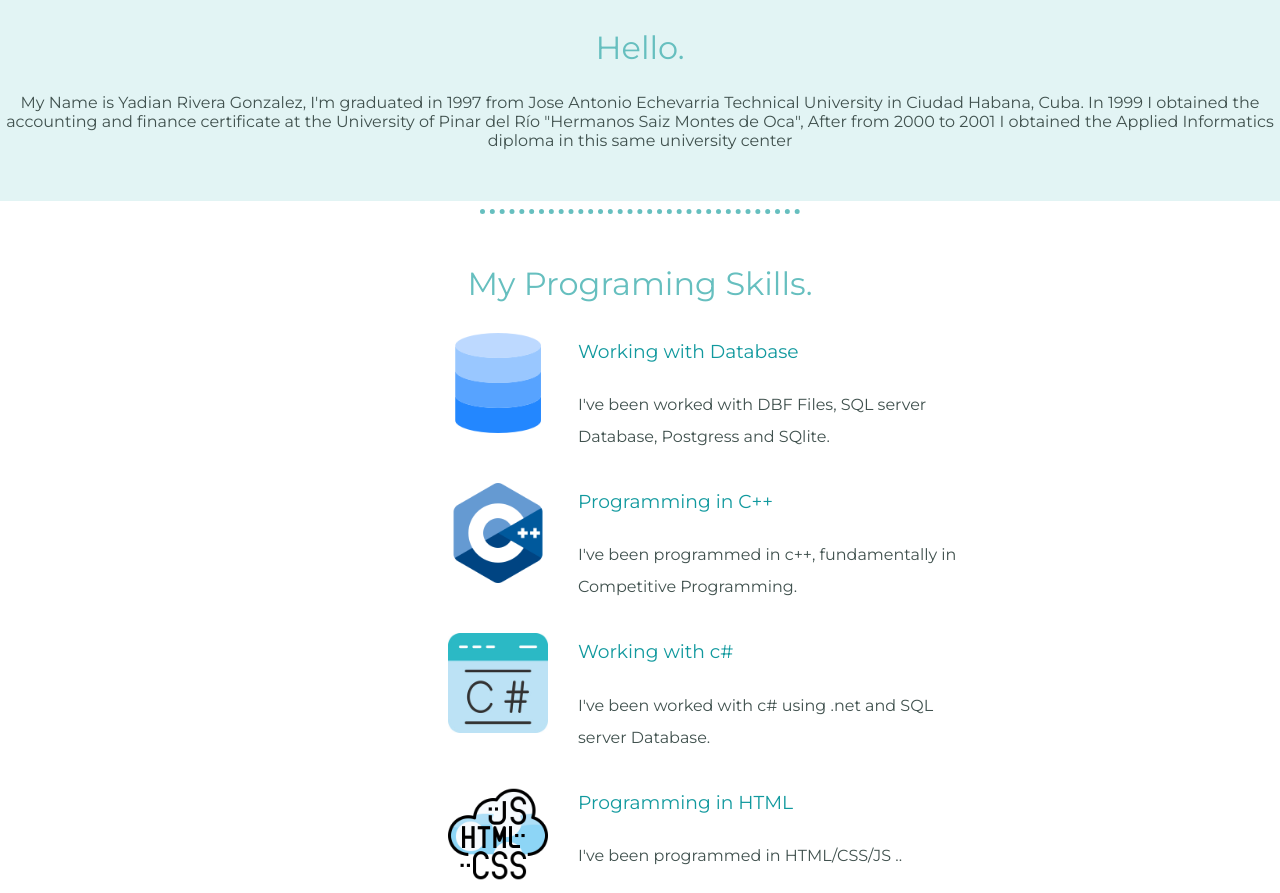
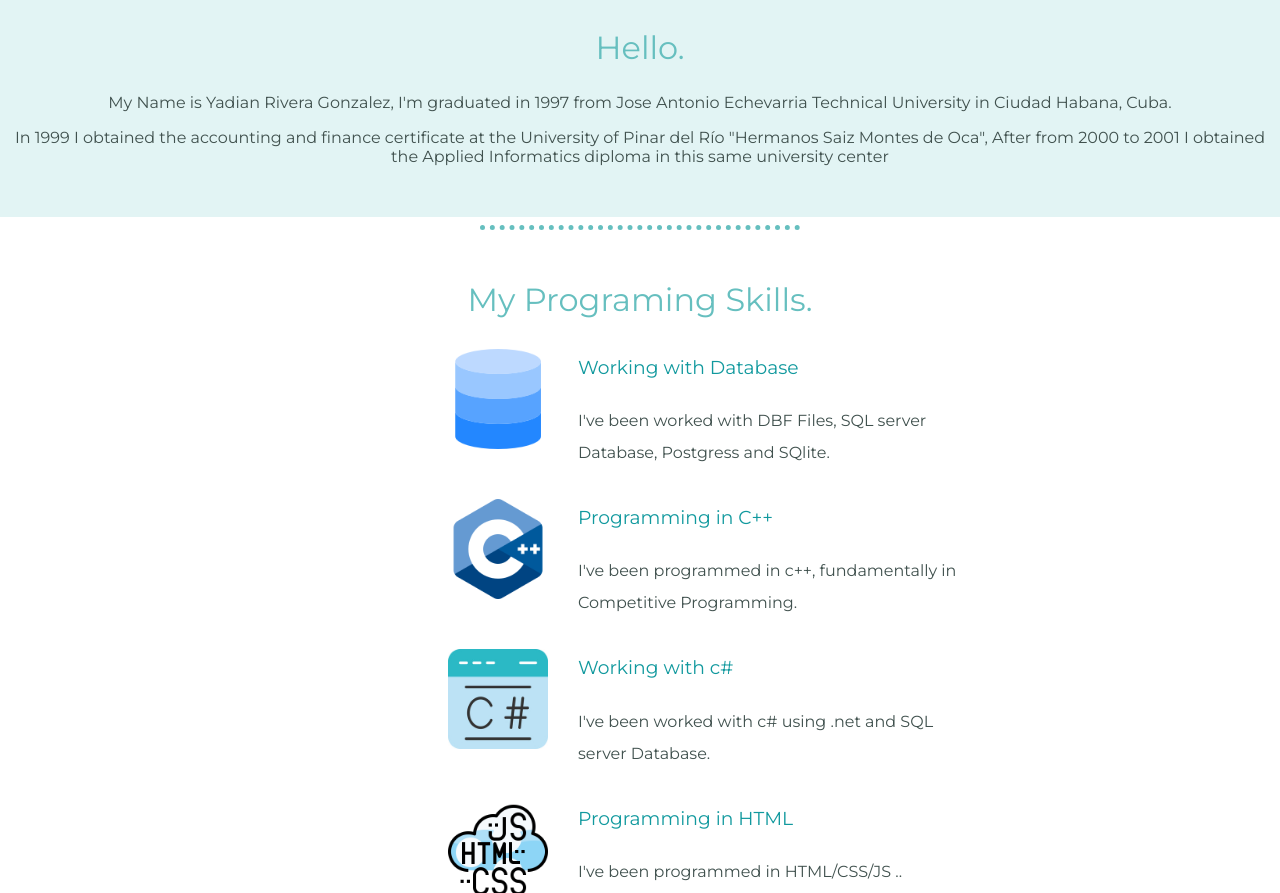
Before and after one commit to yadianpinardelrio/cv, a plain HTML site: page index.html in a window 1280 px wide. Shown: the part 862-1755 px from the top of the page. Drawn offline with Linux system fonts and the light colour scheme; a web font is replaced by a local one.

Commit message:
Update index.html

```diff
--- a/index.html
+++ b/index.html
@@ -27,8 +27,8 @@
             <h2>Hello.</h2>
             <p>My Name is Yadian Rivera Gonzalez, I'm  graduated in
               1997 from Jose Antonio Echevarria Technical University
-              in Ciudad Habana, Cuba.
-            In 1999 I obtained the accounting and finance certificate at the University of Pinar del Río "Hermanos Saiz Montes de Oca",
+              in Ciudad Habana, Cuba.</p>
+            <p>In 1999 I obtained the accounting and finance certificate at the University of Pinar del Río "Hermanos Saiz Montes de Oca",
             After from 2000 to 2001 I obtained the Applied Informatics diploma in this same university center</p>
           </div>
           <hr>
```
